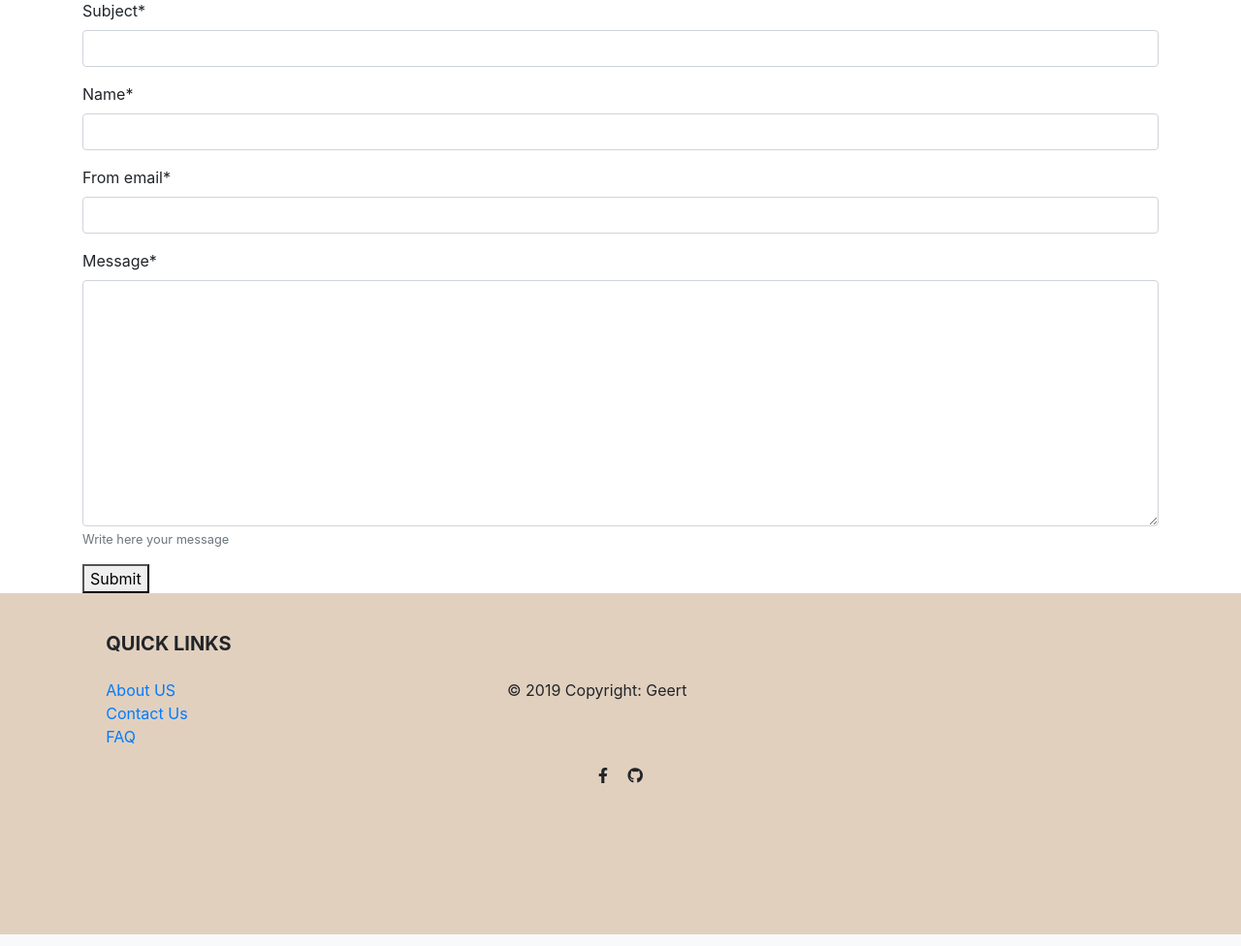
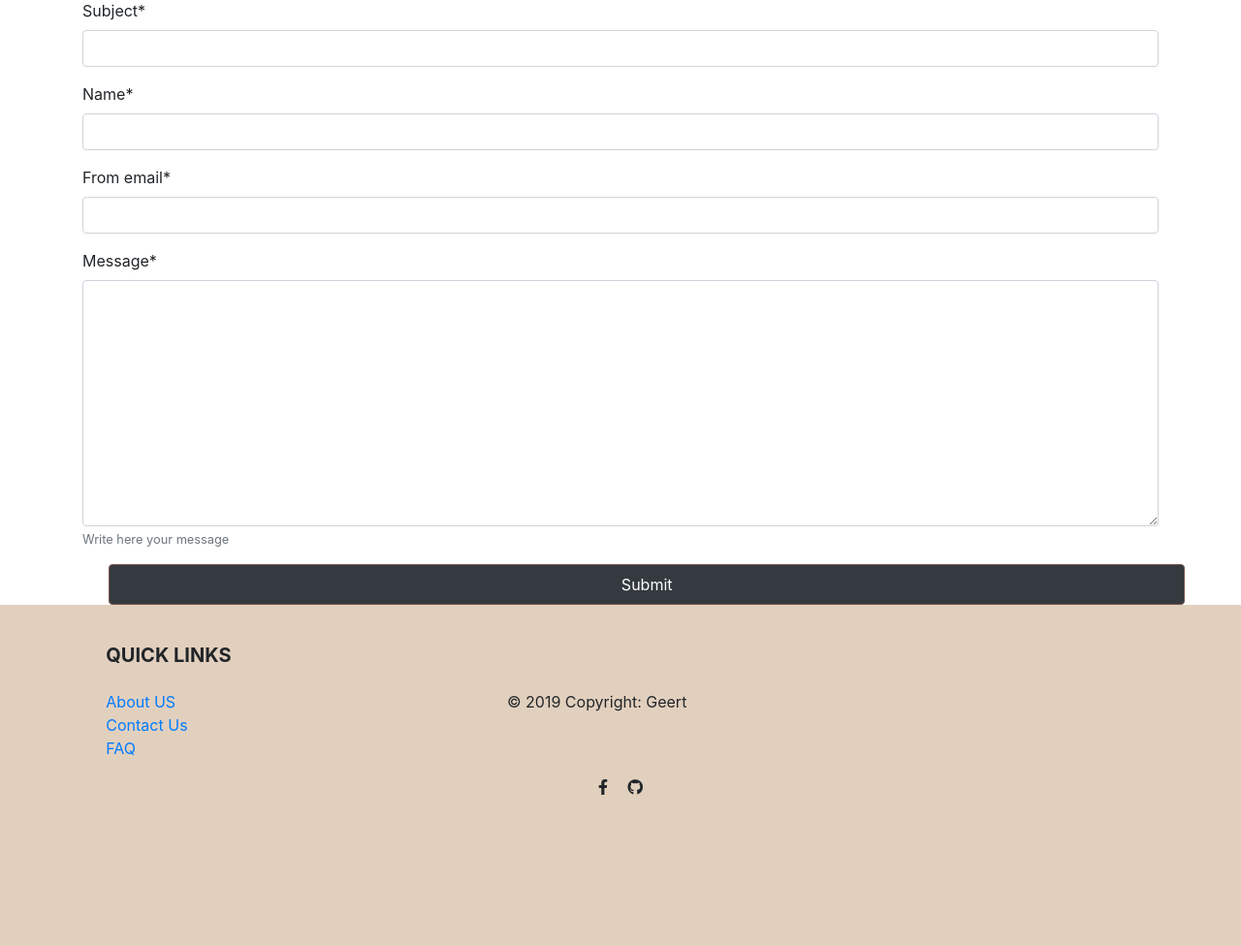
Before and after one commit to codingwithgeert/fossil-website, a Django app: page /pages/contact/ in a window 1280 px wide. Shown: the part 171-1147 px from the top of the page at 97% size. Run offline with Django 3.2, Linux system fonts and the light colour scheme; data that the repository does not hold is empty; some libraries are stand-ins or nearby versions.

Commit message:
btn added with bootstrap

```diff
--- a/pages/templates/contact.html
+++ b/pages/templates/contact.html
@@ -12,7 +12,7 @@
     {% csrf_token %}
     <p>{{ form | crispy }}</p>
 
-    <button type="submit">Submit</button>
+    <button type="submit" class=" btn-contactform btn btn-dark btn-block btn-rounded-0 py-2 mt-3">Submit</button>
 </form>
 </div>
 {% endblock %}
```
